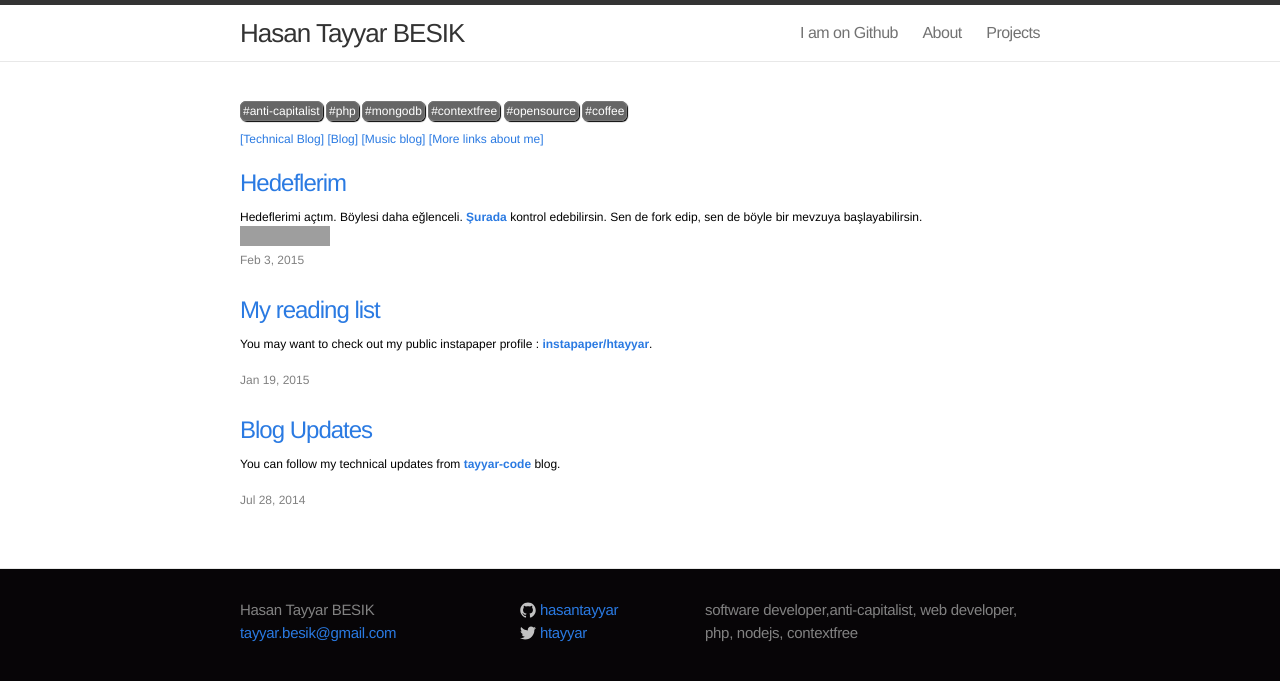
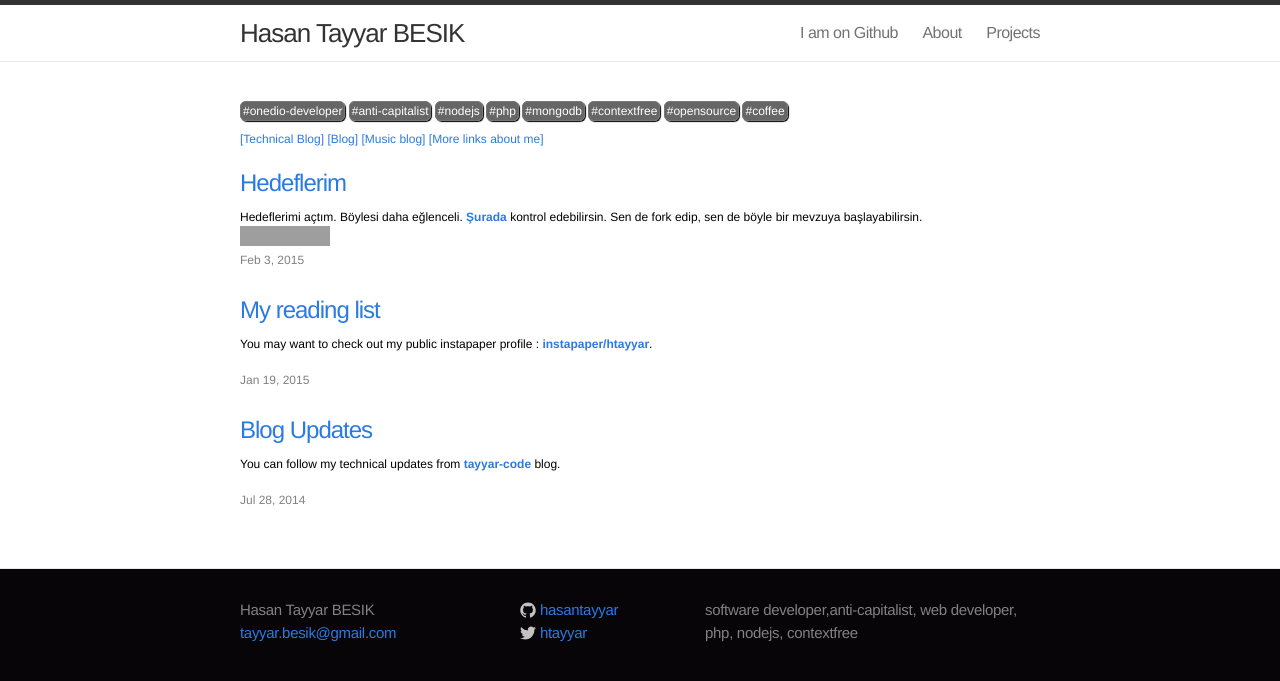
Before and after one commit to hasantayyar/hasantayyar.net, a Jekyll site: the page built from index.html, in a window 1280 px wide. Shown: the top 681 px of the page. Built offline with Jekyll 4.4.1, drawn with Linux system fonts in a browser that asks for light colours; nearby versions of some CDN libraries; some web fonts are replaced; Markdown is read by kramdown in place of the engine named in the settings; grey boxes are pictures that could not be loaded.

Commit message:
biraz özen ya

```diff
--- a/index.html
+++ b/index.html
@@ -3,7 +3,7 @@
 ---
 <div class="home">
   <ul class="posts">
-    <li><div class="content"><span class="badge">#anti-capitalist</span>  <span class="badge">#php</span> <span class="badge">#mongodb</span> <span class="badge">#contextfree</span>	<span class="badge">#opensource</span> <span class="badge">#coffee</span></div>
+    <li><div class="content"><span class="badge">#onedio-developer</span> <span class="badge">#anti-capitalist</span>  <span class="badge">#nodejs</span> <span class="badge">#php</span> <span class="badge">#mongodb</span> <span class="badge">#contextfree</span>	<span class="badge">#opensource</span> <span class="badge">#coffee</span></div>
     <li><div class="content"><a href="http://tayyar-code.blogspot.com">[Technical Blog]</a> <a href="http://hasantayyar.blogspot.com">[Blog]</a> <a href="http://kafadinliyorum.com">[Music blog]</a></a> <a href="/about/">[More links about me]</a> <br><br></div></li>
     {% for post in site.posts %}
       <li><a class="post-link" href="{{ post.url | prepend: site.baseurl }}">{{ post.title }}</a><div class="content">{{ post.content }}<br><span class="post-date">{{ post.date | date: "%b %-d, %Y" }}</span></div><br></li>
```
